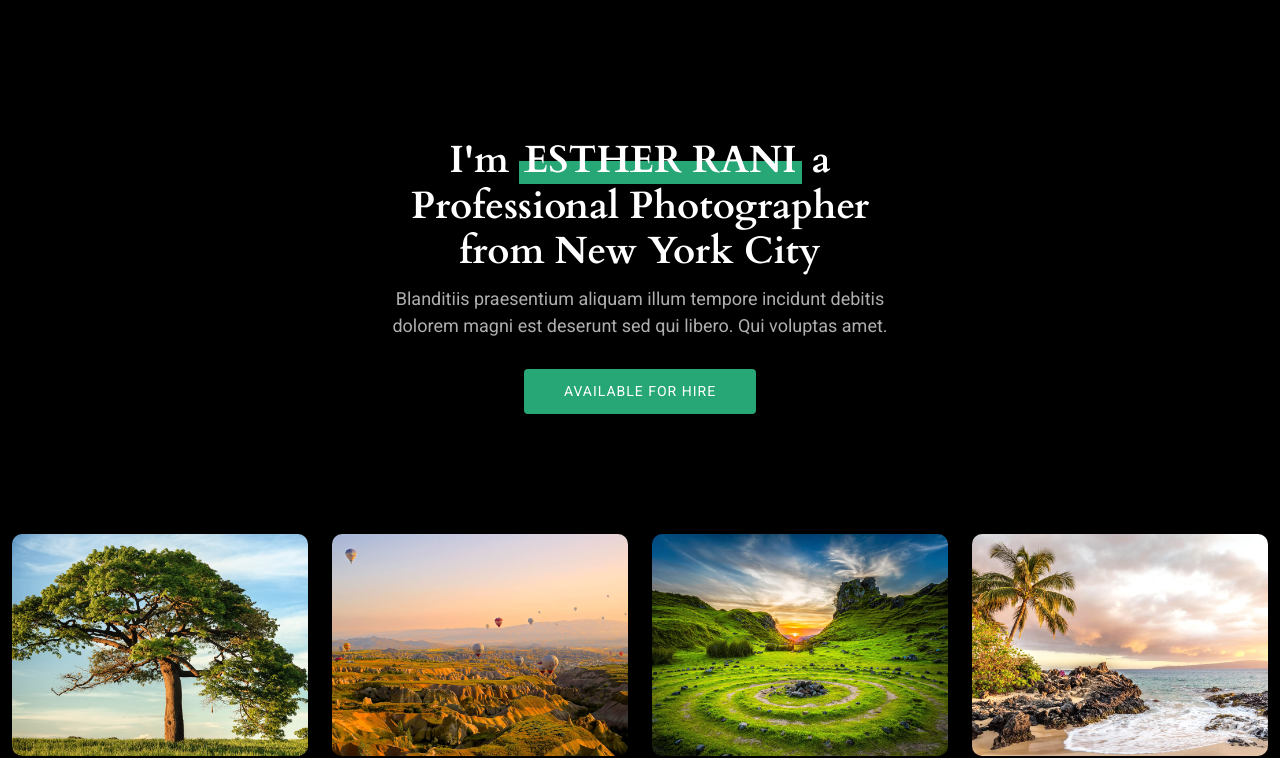
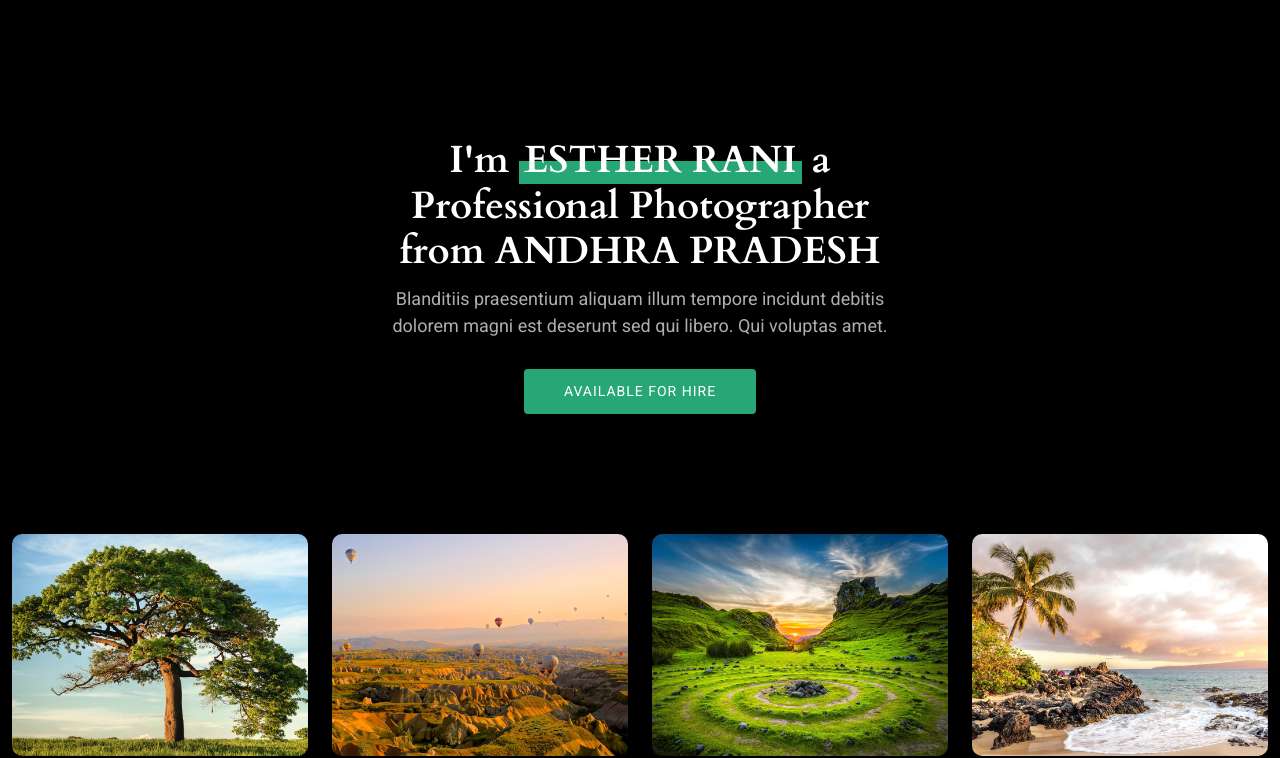
Before and after one commit to Estherrani6/Estherrani6.github.io, a plain HTML site: page index.html in a window 1280 px wide. Shown: the part 80-838 px from the top of the page. Drawn offline with Linux system fonts and the light colour scheme.

Commit message:
Update index.html

```diff
--- a/index.html
+++ b/index.html
@@ -95,7 +95,7 @@
       <div class="container">
         <div class="row justify-content-center">
           <div class="col-lg-6 text-center" data-aos="fade-up" data-aos-delay="100">
-            <h2><span>I'm </span><span class="underlight">ESTHER RANI</span> a Professional<span> Photographer from New York City</span></h2>
+            <h2><span>I'm </span><span class="underlight">ESTHER RANI</span> a Professional<span> Photographer from ANDHRA PRADESH</span></h2>
             <p>Blanditiis praesentium aliquam illum tempore incidunt debitis dolorem magni est deserunt sed qui libero. Qui voluptas amet.</p>
             <a href="contact.html" class="btn-get-started">Available for Hire<br></a>
           </div>
```
